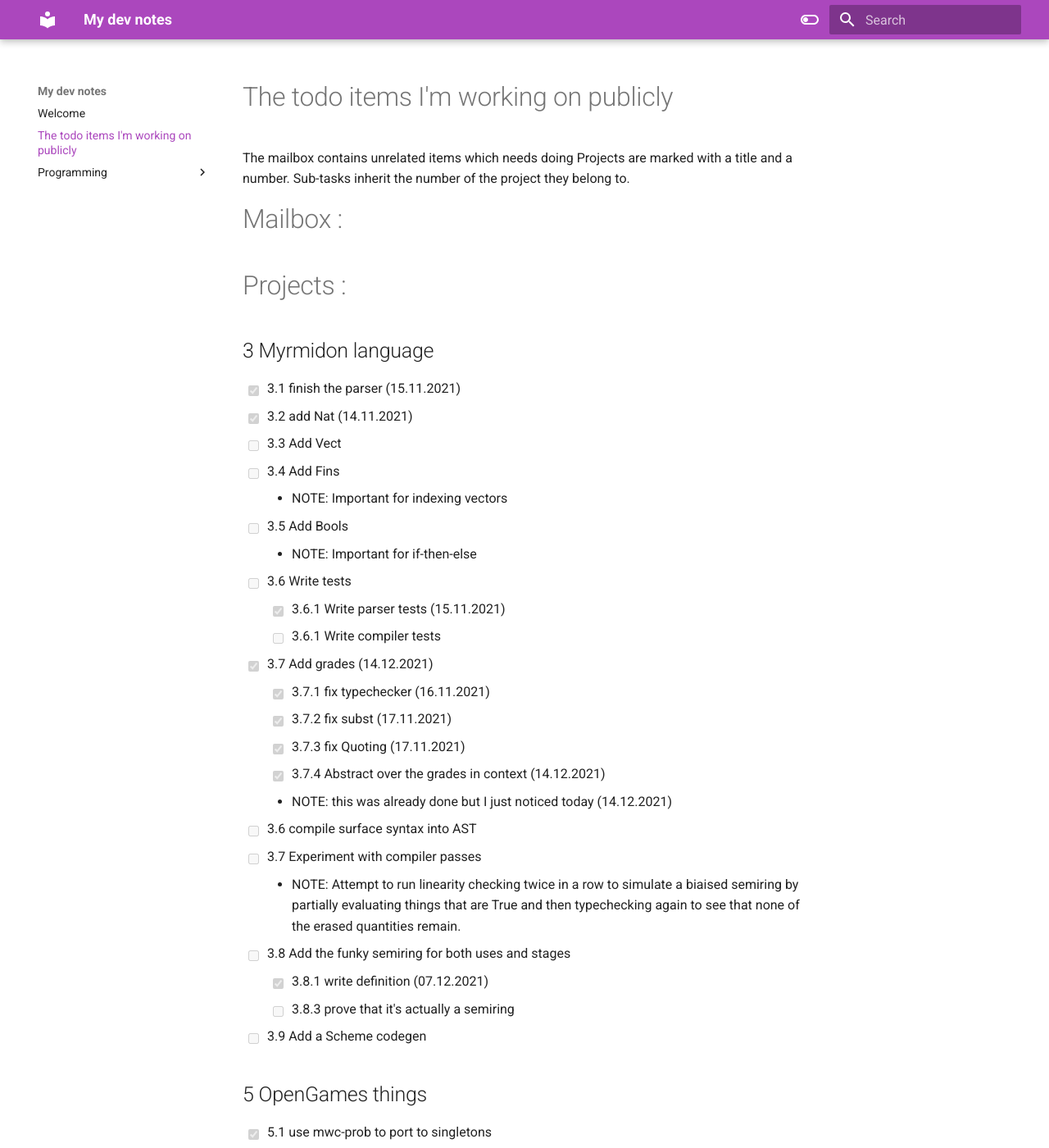
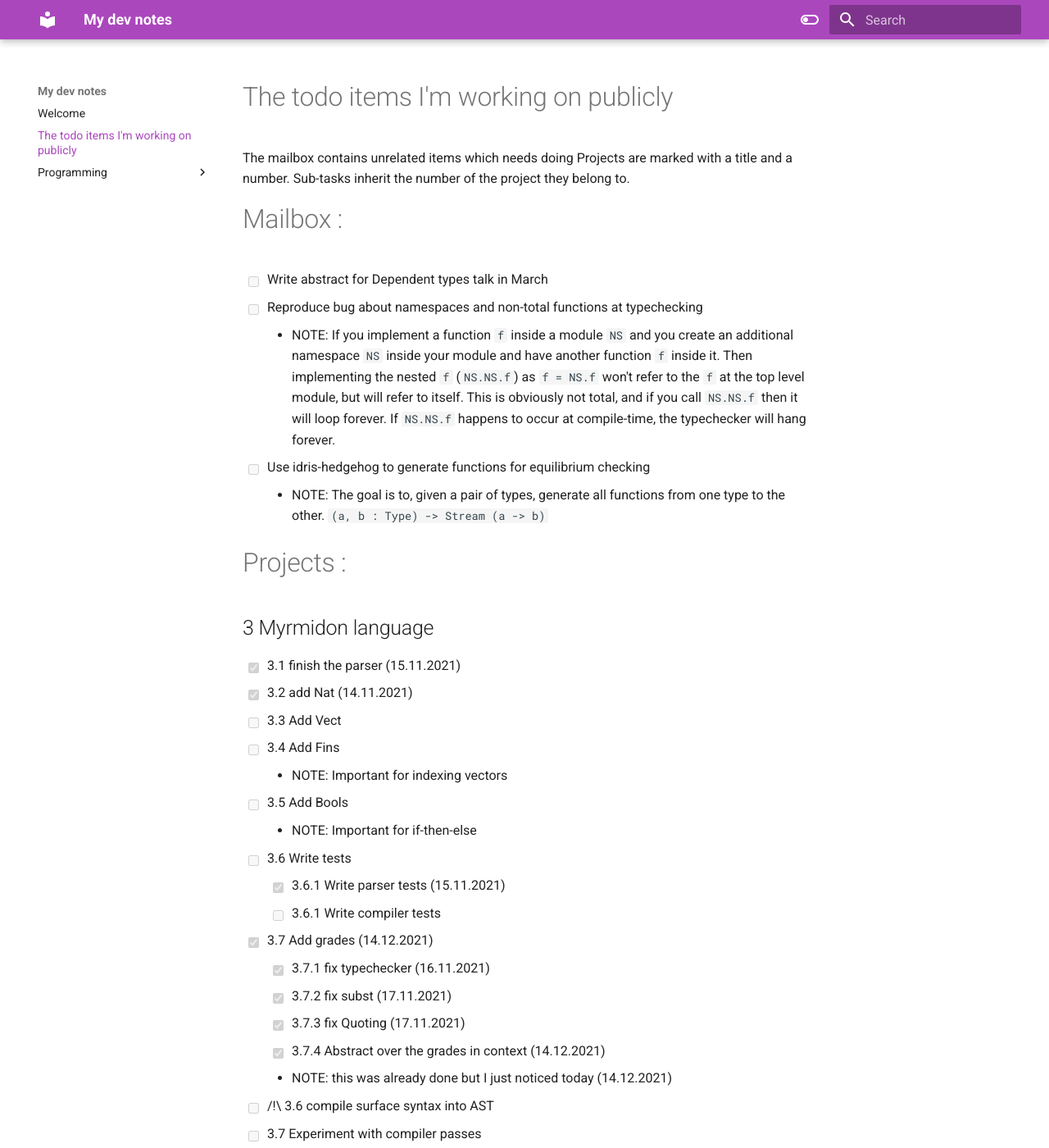
Before and after one commit to andrevidela/dev-notes, an MkDocs documentation site: the page built from docs/TASKS.md, in a window 1280 px wide and 1400 px high. Shown: the whole window at 82% size. Built offline with MkDocs 1.6.1 and Material for MkDocs 9.7.7, drawn with Linux system fonts in a browser that asks for light colours; some of the changed text lies outside the part shown.

Commit message:
add to mailbox

```diff
--- a/docs/TASKS.md
+++ b/docs/TASKS.md
@@ -5,6 +5,19 @@ Projects are marked with a title and a number. Sub-tasks
 inherit the number of the project they belong to.
 
 # Mailbox :
+
+  - [ ] Write abstract for Dependent types talk in March
+  - [ ] Reproduce bug about namespaces and non-total functions at typechecking
+    - NOTE: If you implement a function `f` inside a module `NS` and you create
+      an additional namespace `NS` inside your module and have another function `f`
+      inside it. Then implementing the nested `f` (`NS.NS.f`) as `f = NS.f` won't
+      refer to the `f` at the top level module, but will refer to itself.
+      This is obviously not total, and if you call `NS.NS.f` then it will loop
+      forever. If `NS.NS.f` happens to occur at compile-time, the typechecker will
+      hang forever.
+  - [ ] Use idris-hedgehog to generate functions for equilibrium checking
+    - NOTE: The goal is to, given a pair of types, generate all functions from
+      one type to the other. `(a, b : Type) -> Stream (a -> b)`
 
 # Projects :
 
@@ -25,7 +38,7 @@ inherit the number of the project they belong to.
     - [x] 3.7.3 fix Quoting  (17.11.2021)
     - [x] 3.7.4 Abstract over the grades in context (14.12.2021)
       - NOTE: this was already done but I just noticed today (14.12.2021)
-  - [ ] 3.6 compile surface syntax into AST
+  - [ ] /!\ 3.6 compile surface syntax into AST
   - [ ] 3.7 Experiment with compiler passes
       - NOTE: Attempt to run linearity checking twice in a row to simulate a biaised semiring
         by partially evaluating things that are True and then typechecking again to see that none of the
```
Also changed, not shown: other parts of docs/TASKS.md (+1 -1 lines).
